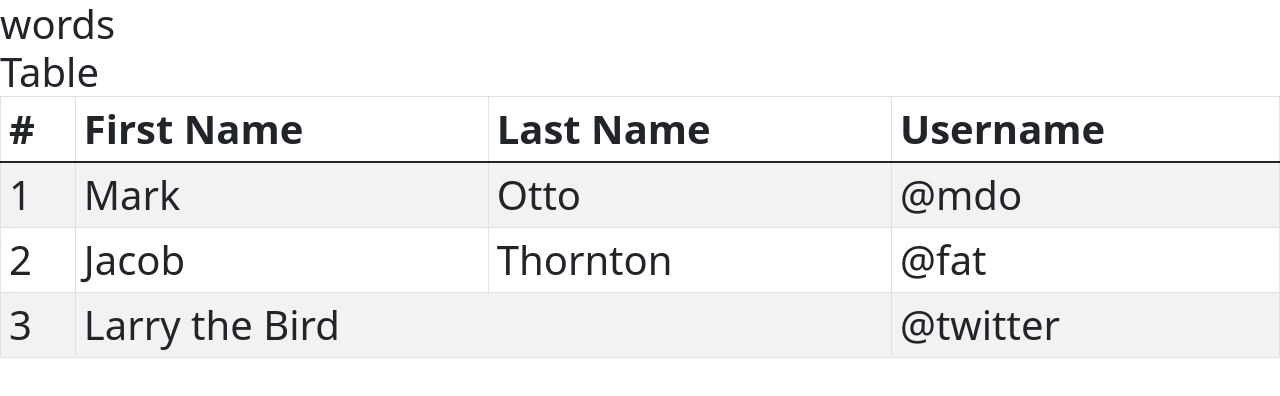
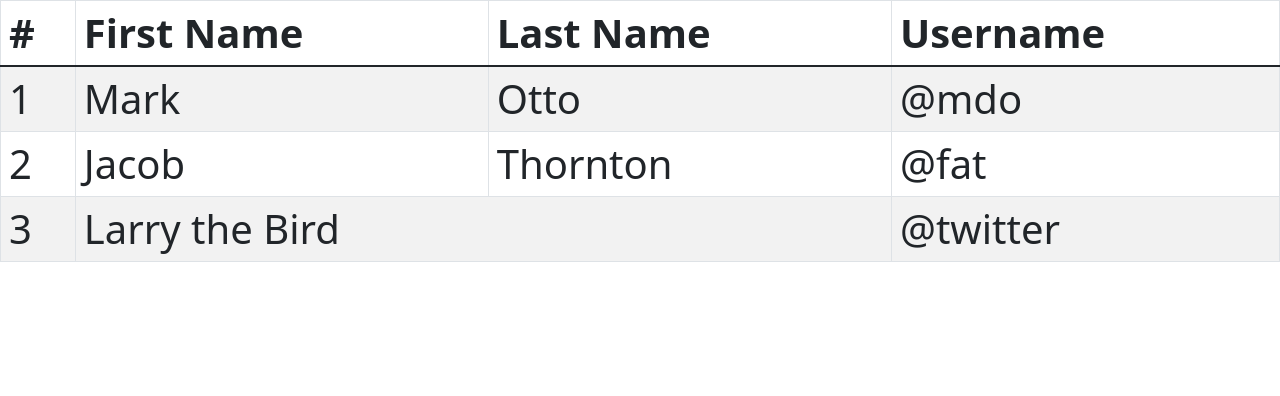
Before and after one commit to k4-100/calc, a React (Create React App) app: page / in a window 1280 px wide. Shown: the top 396 px of the page. Built offline with nearby package versions, Linux system fonts and the light colour scheme.

Commit message:
Removed useless junk

```diff
--- a/src/App.tsx
+++ b/src/App.tsx
@@ -7,7 +7,6 @@ const App: React.FC = () => {
   return (
     <div className="App">
         <h1>
-            words
             <CustomTable />
         </h1>
     </div>
--- a/src/components/CustomTable/index.tsx
+++ b/src/components/CustomTable/index.tsx
@@ -8,7 +8,6 @@ const CustomTable: React.FC = () =>{
 
     return(
         <div className="Table">
-            Table
           <Table striped bordered hover>
             <thead>
               <tr>
```
